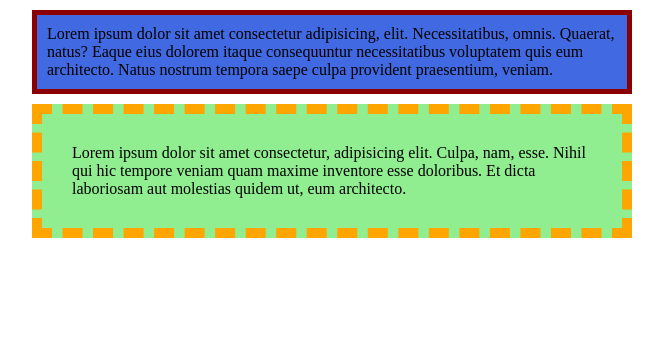
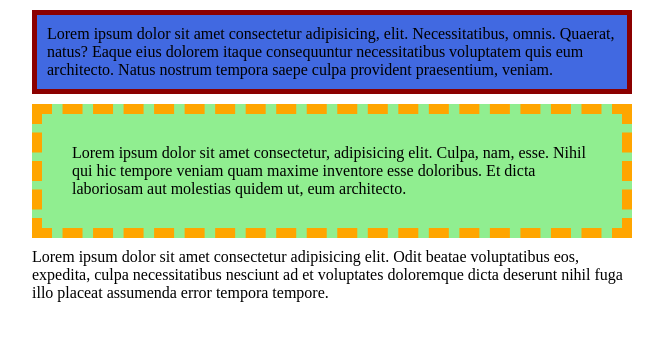
Before and after one commit to PramuditoCahyo/css-boxsizing, a plain HTML site: page index.html in a window 1280 px wide. Shown: the whole page, without its empty margins (308-971 px from the left). Drawn offline with Linux system fonts and the light colour scheme.

Commit message:
div tiga

```diff
--- a/index.html
+++ b/index.html
@@ -12,6 +12,7 @@
 
 <div class="dua">Lorem ipsum dolor sit amet consectetur, adipisicing elit. Culpa, nam, esse. Nihil qui hic tempore veniam quam maxime inventore esse doloribus. Et dicta laboriosam aut molestias quidem ut, eum architecto.</div>
 
+<div class="tiga">Lorem ipsum dolor sit amet consectetur adipisicing elit. Odit beatae voluptatibus eos, expedita, culpa necessitatibus nesciunt ad et voluptates doloremque dicta deserunt nihil fuga illo placeat assumenda error tempora tempore.</div>
 
 </body>
 </html>
```
